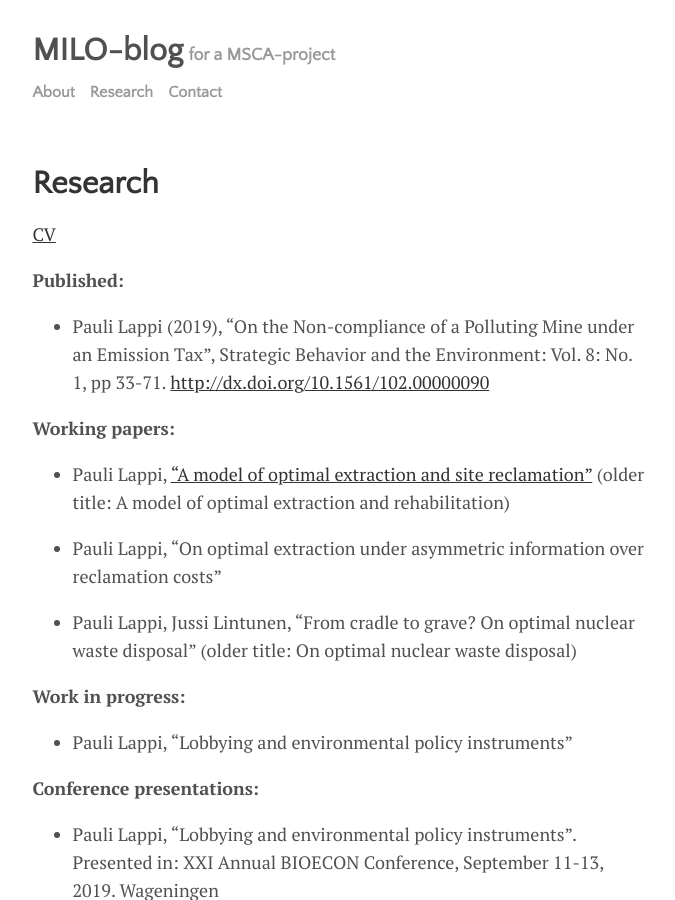
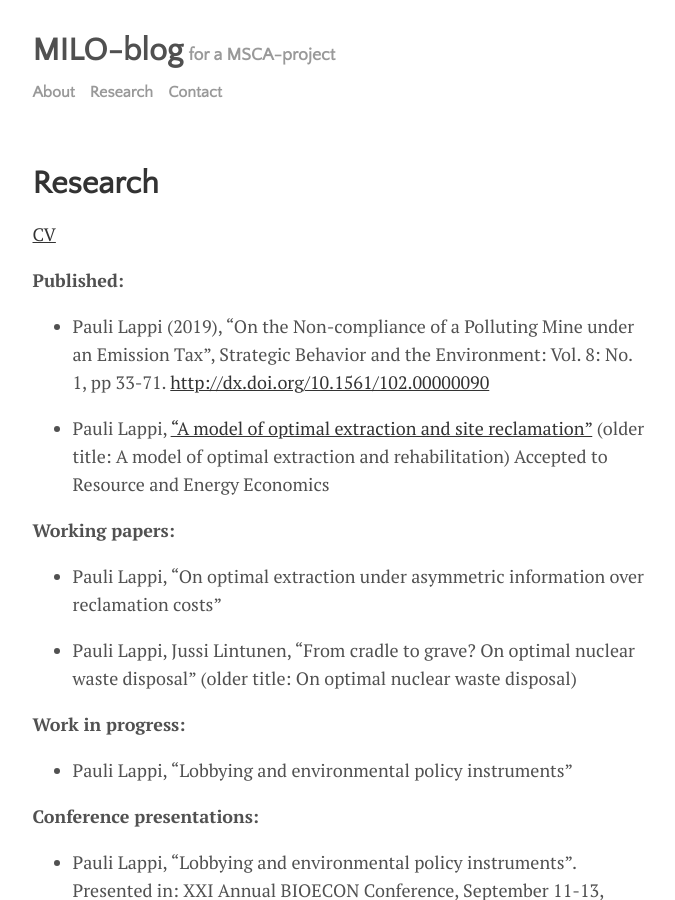
Before and after one commit to plappi/Milo, a Jekyll site: the page built from menu/research.md, in a window 1280 px wide and 900 px high. Shown: the whole window, without its empty margins (300-975 px from the left). Built offline with Jekyll 4.4.1, drawn with Linux system fonts in a browser that asks for light colours; nearby versions of some CDN libraries.

Commit message:
Update research.md

```diff
--- a/menu/research.md
+++ b/menu/research.md
@@ -9,9 +9,10 @@ title: Research
 
 * Pauli Lappi (2019), "On the Non-compliance of a Polluting Mine under an Emission Tax", Strategic Behavior and the Environment: Vol. 8: No. 1, pp 33-71. [http://dx.doi.org/10.1561/102.00000090](http://dx.doi.org/10.1561/102.00000090)
 
+* Pauli Lappi, ["A model of optimal extraction and site reclamation"](https://plappi.github.io/Milo/assets/rehab-wp-Lappi-2018.pdf) (older title: A model of optimal extraction and rehabilitation) Accepted to Resource and Energy Economics
+
+
 **Working papers:**
-
-* Pauli Lappi, ["A model of optimal extraction and site reclamation"](https://plappi.github.io/Milo/assets/rehab-wp-Lappi-2018.pdf) (older title: A model of optimal extraction and rehabilitation)
 
 * Pauli Lappi, "On optimal extraction under asymmetric information over reclamation costs"
 
```
